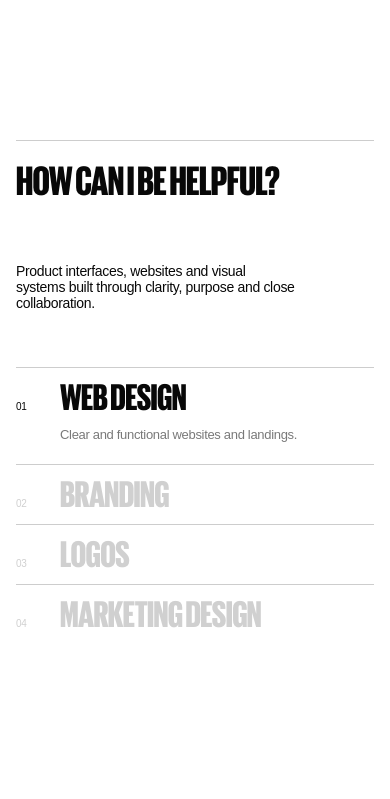
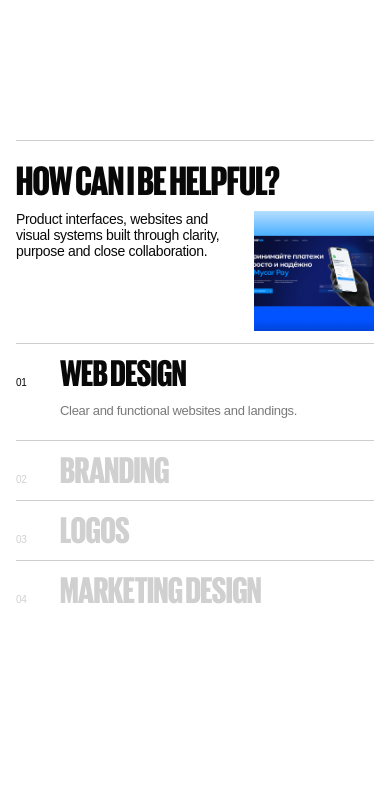
Before and after one commit to yemirades/site, a Next.js app: page / in a window 390 px wide. Shown: the part 2805-3604 px from the top of the page. Built offline with nearby package versions, Linux system fonts and the light colour scheme; a web font is replaced by a local one.

Commit message:
Align hero and service media grid

```diff
--- a/src/components/Approach.tsx
+++ b/src/components/Approach.tsx
@@ -58,7 +58,7 @@ export function Approach() {
     >
       <div className="mx-auto flex min-h-[72svh] max-w-[1200px] flex-col px-1 py-6 sm:min-h-[78svh] sm:px-10 sm:py-9 lg:max-w-none">
         <div className="flex justify-center">
-          <span className="rounded-full border border-[var(--line)] px-3 py-1 text-[11px] leading-none">
+          <span className="rounded-full border border-[var(--line)] px-3 py-1 text-[11px] leading-none lowercase">
             {t.approachTitle}
           </span>
         </div>
--- a/src/components/Hero.tsx
+++ b/src/components/Hero.tsx
@@ -35,7 +35,7 @@ export function Hero() {
   return (
     <section
       id="top"
-      className="theme-surface relative min-h-[100svh] overflow-hidden px-4 sm:px-8 lg:h-[90svh] lg:min-h-0 lg:px-10"
+      className="theme-surface relative min-h-[100svh] overflow-hidden px-4 sm:px-8 lg:h-[100svh] lg:min-h-0 lg:px-10"
     >
       <div className="relative mx-auto flex min-h-[100svh] max-w-[1200px] flex-col pb-[140px] pt-[92px] sm:pb-4 lg:block lg:h-full lg:min-h-0 lg:max-w-none lg:py-0">
         <div className="hero-frame relative ml-auto mr-0 aspect-square w-[120px] max-w-[calc(100vw-32px)] shrink-0 overflow-hidden sm:mx-auto sm:w-[min(62vw,260px)] sm:max-w-none lg:absolute lg:left-1/2 lg:top-1/2 lg:size-[260px] lg:-translate-x-1/2 lg:-translate-y-1/2">
--- a/src/components/Services.tsx
+++ b/src/components/Services.tsx
@@ -73,14 +73,14 @@ export function Services() {
           </h2>
         </Reveal>
 
-        <div className="mt-16 grid min-w-0 gap-14 sm:mt-20 sm:grid-cols-[minmax(180px,0.75fr)_minmax(0,1.7fr)] sm:gap-16">
-          <Reveal>
-            <div className="max-w-[280px]">
-              <p className="text-[14px] font-medium leading-[1.15] sm:text-[16px]">
+        <div className="mt-3 grid min-w-0 gap-3 sm:mt-[30px] sm:grid-cols-[minmax(180px,0.75fr)_minmax(0,1.7fr)] sm:gap-[30px]">
+          <Reveal className="h-full">
+            <div className="grid h-full grid-cols-[minmax(0,1fr)_120px] items-end gap-3 sm:flex sm:max-w-[280px] sm:flex-col sm:items-start">
+              <p className="self-start text-[14px] font-medium leading-[1.15] sm:text-[16px]">
                 {intro}
               </p>
 
-              <div className="mt-12 hidden aspect-square w-full max-w-[240px] overflow-hidden bg-[var(--soft)] sm:block">
+              <div className="aspect-square w-full overflow-hidden bg-[var(--soft)] sm:mt-auto sm:max-w-[240px]">
                 <AnimatePresence mode="wait" initial={false}>
                   {activeService === 3 ? (
                     <motion.video
@@ -114,7 +114,7 @@ export function Services() {
                         src={`${basePath}/${serviceImages[activeService]}`}
                         alt=""
                         fill
-                        sizes="240px"
+                        sizes="(max-width: 639px) 120px, 240px"
                         className="object-cover"
                       />
                     </motion.div>
```
